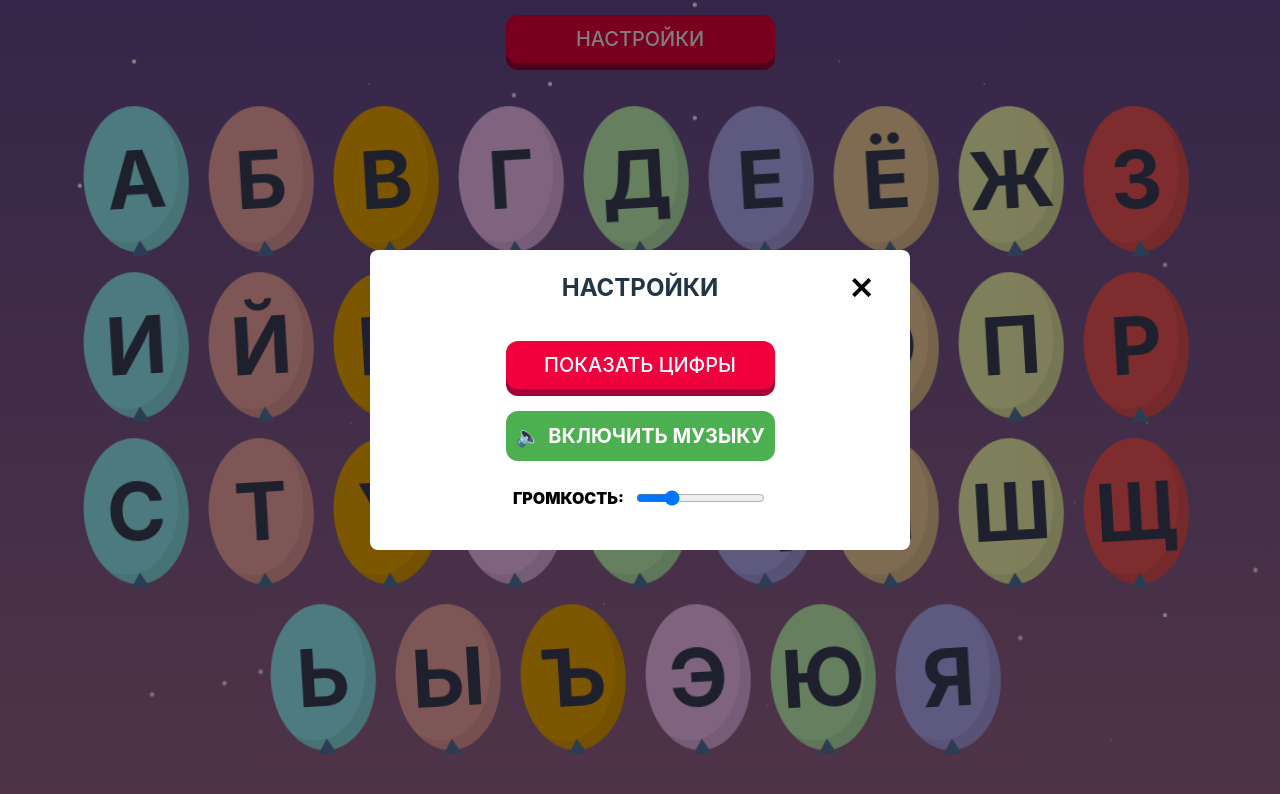
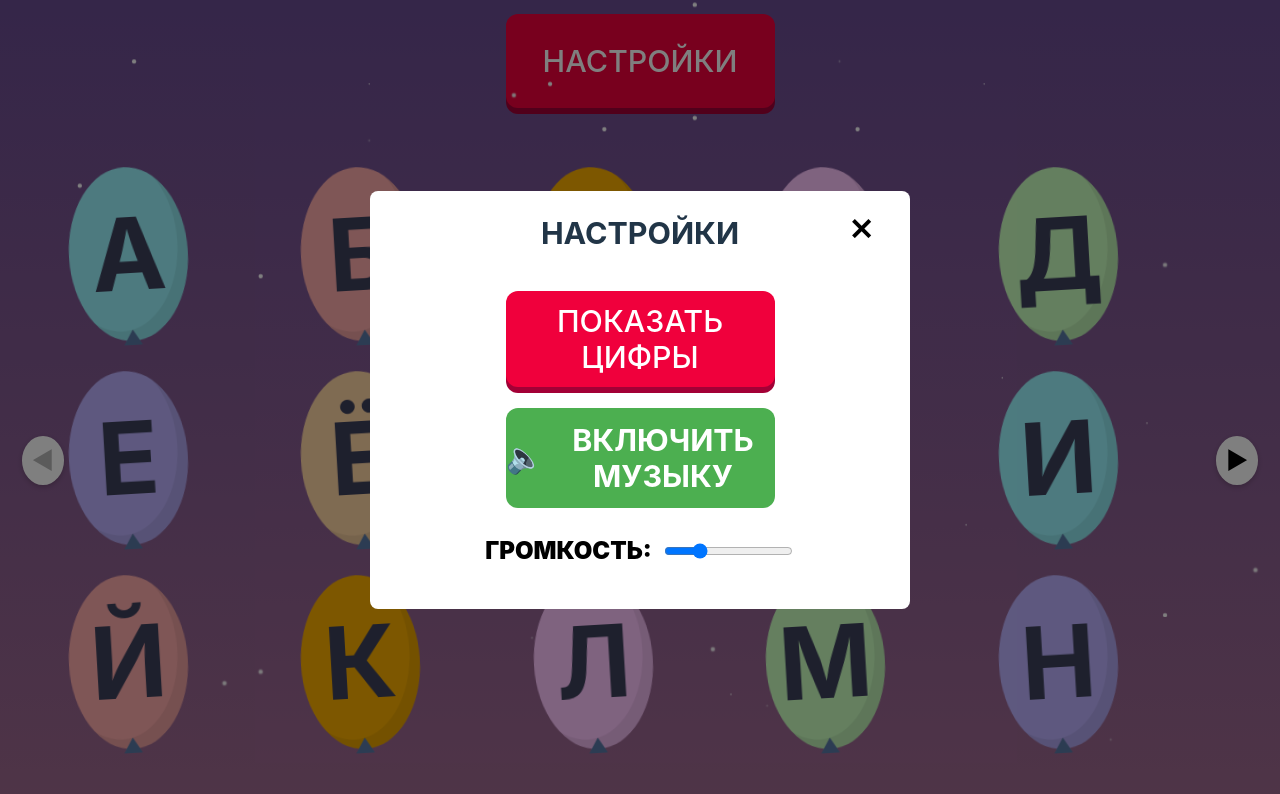
Before and after one commit to Oleg-twice/balloon, a React (Vite) app: page / in a window 1280 px wide. Both pictures are taken after a click on the button "НАСТРОЙКИ". Shown: the top 794 px of the page. Built offline with nearby package versions, Linux system fonts and the light colour scheme.

Commit message:
add slider

```diff
--- a/src/App.css
+++ b/src/App.css
@@ -2,7 +2,7 @@
   flex-wrap: wrap;
   display: flex;
   justify-content: center;
-  padding: 80px 20px 20px 20px;
+  padding: 140px 20px 20px 20px;
 }
 
 .main-buttons-container {
@@ -107,10 +107,10 @@
 }
 
 @media screen and (orientation:landscape) {
-  .numbers {
+  /* .numbers {
     display: grid;
     grid-template-columns: repeat(5, 1fr);
     justify-content: center;
     align-items: center;
-  }
+  } */
 }
--- a/src/App.tsx
+++ b/src/App.tsx
@@ -1,4 +1,4 @@
-import { useCallback, useRef, useState } from 'react';
+import { useCallback, useMemo, useRef, useState } from 'react';
 import './App.css';
 import { Button } from './components/Button';
 import { usePreventResizeOnTouch } from './hooks/usePreventResizeOnTouch';
@@ -6,7 +6,8 @@ import { useModal } from './hooks/useModal';
 import SettingsModal from './components/SettingsModal';
 import { useMusicContext } from './context/MusicContext/hooks';
 import { lettersList, numbersList } from './handlers';
-import BallonsList from './components/BallonsList';
+import Slider from './components/Slider';
+import { useMediaQuery } from './hooks/useMediaQuery';
 
 function App() {
   const [isNumbers, setIsNumbers] = useState(false);
@@ -19,6 +20,8 @@ function App() {
 
   const { isOpen, openPopup, closePopup } = useModal();
   const { audioRef } = useMusicContext();
+
+  // TODO: Put this logic in separate hook
   const voiceRef = useRef<HTMLAudioElement | null>(null);
 
   const handleSayOnClick = useCallback((letter: string) => {
@@ -27,6 +30,28 @@ function App() {
     voiceRef.current.src = `${import.meta.env.BASE_URL}${isNumbers ? 'numbers' : 'letters'}/${letter}.mp3`;
     voiceRef.current.play();
   }, [isNumbers]);
+
+  const [isMobile, , , isLandscape] = useMediaQuery();
+
+  const columns = useMemo(() => {
+    if (isMobile) {
+      if (isLandscape) {
+        return 2;
+      }
+
+      return 1;
+    }
+
+    if (!isLandscape) {
+      if (isNumbers) {
+        return 3
+      }
+
+      return 4;
+    }
+
+    return isNumbers ? 4 : 5;
+  }, [isLandscape, isMobile, isNumbers]);
 
   return (
     <div className={`container ${isNumbers ? 'numbers' : ''}`} translate="no">
@@ -47,7 +72,14 @@ function App() {
         />
       </div>
       <div className="main" />
-      <BallonsList type={isNumbers ? 'round' : ''} list={isNumbers ? numbersList : lettersList} handleSayOnClick={handleSayOnClick} />
+      <Slider
+        items={isNumbers ? numbersList : lettersList}
+        handleSayOnClick={handleSayOnClick}
+        ballonListType={isNumbers ? 'round' : ''}
+        columns={columns}
+        visibleCount={isNumbers ? 10 : 15}
+      />
+
     </div>
   );
 }
--- a/src/components/Balloon.css
+++ b/src/components/Balloon.css
@@ -99,11 +99,11 @@
   transform-origin: bottom center;
   justify-content: center;
   align-items: center;
-  font-size: 80px;
+  font-size: 100px;
   font-weight: bolder;
   color: var(--main-text-color);
-  width: 105px;
-  height: 146px;
+  width: 119px;
+  height: 174px;
 }
 
 @keyframes balloons {
@@ -135,11 +135,6 @@
 }
 
 @media (max-width: 1024px) {
-  .balloon {
-    width: 90px;
-    height: 105px;
-  }
-
   .round {
     width: 185px;
     height: 185px;
--- a/src/components/Button.css
+++ b/src/components/Button.css
@@ -1,5 +1,4 @@
 .button {
-    height: 50px;
     width: 269px;
     background: hsl(340deg 100% 32%);
     border: none;
@@ -10,13 +9,16 @@
 }
 
 .text-holder {
-    display: block;
+    display: flex;
     padding: 12px 30px;
     border-radius: 12px;
-    font-size: 1.25rem;
+    font-size: 1.9rem;
     background: hsl(345deg 100% 47%);
     color: white;
     transform: translateY(-6px);
+    min-height: 70px;
+    justify-content: center;
+    align-items: center;
 }
 
 button:active .text-holder {
--- a/src/components/Modal.css
+++ b/src/components/Modal.css
@@ -27,6 +27,7 @@
 
 .modal-content h2 {
     margin: 0 0 25px 0;
+    font-size: 1.9rem;
 }
 
 .modal-close {
--- a/src/components/MusicToggle.css
+++ b/src/components/MusicToggle.css
@@ -16,9 +16,13 @@
     transition: all 0.3s ease;
     padding: 12px 0;
     border-radius: 12px;
-    font-size: 1.25rem;
+    font-size: 1.9rem;
     height: 50px;
     width: 269px;
+    display: flex;
+    justify-content: center;
+    align-items: center;
+    min-height: 100px;
 }
 
 .toggle-button:hover {
--- /dev/null
+++ b/src/components/Slider.css
@@ -0,0 +1,50 @@
+.slider {
+  display: flex;
+  align-items: center;
+  justify-content: center;
+  position: relative;
+  width: 100vw;
+  height: 80vh;
+  overflow: hidden;
+}
+
+.viewport {
+  /* padding-top: 50px; */
+  width: 90vw;
+  overflow: hidden;
+  /* height: 100vh; */
+}
+
+.track {
+  display: flex;
+  transition: transform 0.8s ease-in-out;
+}
+
+.slide {
+  display: grid;
+  /* grid-template-columns: repeat(5, 1fr);
+  grid-template-rows: repeat(2, 1fr); */
+  gap: 10px;
+  width: 100%;
+  flex-shrink: 0;
+}
+
+.item {
+  background: gold;
+  display: flex;
+  align-items: center;
+  justify-content: center;
+  font-size: 24px;
+  border-radius: 50%;
+  height: 80px;
+}
+
+.arrow {
+  background: white;
+  border: none;
+  font-size: 24px;
+  cursor: pointer;
+  padding: 10px;
+  border-radius: 50%;
+  box-shadow: 0px 2px 5px rgba(0, 0, 0, 0.2);
+}
--- /dev/null
+++ b/src/components/Slider.tsx
@@ -0,0 +1,89 @@
+import React, { useState, memo, useMemo, useCallback, useRef } from "react";
+import './Slider.css';
+import BallonsList from "./BallonsList";
+
+interface SliderProps {
+    items: string[];
+    visibleCount?: number;
+    ballonListType: string;
+    handleSayOnClick: (arg: string) => void;
+    columns?: number;
+}
+
+export const Slider: React.FC<SliderProps> = ({
+    items = [],
+    visibleCount = 10,
+    ballonListType,
+    handleSayOnClick,
+    columns = 5
+}) => {
+    const [currentIndex, setCurrentIndex] = useState(0);
+    const itemsPerSlide = visibleCount;
+    const maxIndex = Math.max(0, Math.ceil(items.length / itemsPerSlide) - 1);
+
+    // TODO: Put this logic in separate hook
+    const soundRef = useRef<HTMLAudioElement | null>(null);
+
+    const handleSound = useCallback(() => {
+        if (!soundRef?.current) return;
+
+        soundRef.current.src = `${import.meta.env.BASE_URL}/missle.mp3`;
+        soundRef.current.play();
+    }, []);
+
+    const nextSlide = () => {
+        if (currentIndex < maxIndex) {
+            setCurrentIndex((prev) => prev + 1);
+            handleSound();
+        }
+    };
+
+    const prevSlide = () => {
+        if (currentIndex > 0) {
+            setCurrentIndex((prev) => prev - 1);
+            handleSound();
+        }
+    };
+
+    const list = useMemo(() => Array.from({ length: maxIndex + 1 }, (_, index) => {
+        const start = index * itemsPerSlide;
+        const end = start + itemsPerSlide;
+        return (
+            <div
+                key={index}
+                className="slide"
+                style={{
+                    gridTemplateColumns: `repeat(${columns}, 1fr)`,
+                }}
+            >
+                <BallonsList type={ballonListType} list={items.slice(start, end)} handleSayOnClick={handleSayOnClick} />
+            </div>
+        );
+    }), [ballonListType, columns, handleSayOnClick, items, itemsPerSlide, maxIndex])
+
+    return (
+        <div className="slider">
+            <audio ref={soundRef} />
+            <button className="arrow" onClick={prevSlide} disabled={currentIndex < 1}>
+                ◀
+            </button>
+
+            <div className="viewport">
+                <div
+                    className="track"
+                    style={{
+                        transform: `translateX(${-currentIndex * 100}%)`,
+                    }}
+                >
+                    {list}
+                </div>
+            </div>
+
+            <button className="arrow" onClick={nextSlide} disabled={currentIndex >= maxIndex}>
+                ▶
+            </button>
+        </div>
+    );
+};
+
+export default memo(Slider);
--- a/src/components/VolumeControl.css
+++ b/src/components/VolumeControl.css
@@ -11,3 +11,7 @@
 .volumeControl input[type="range"] {
     width: 100%;
 }
+
+.volume {
+    font-size: 1.5rem;
+}
--- a/src/components/VolumeControl.tsx
+++ b/src/components/VolumeControl.tsx
@@ -13,7 +13,7 @@ const VolumeControl: React.FC<VolumeControlProps> = ({ volume, onVolumeChange })
 
   return (
     <div className="volumeControl">
-      <label htmlFor="volume">ГРОМКОСТЬ:</label>
+      <label className="volume" htmlFor="volume">ГРОМКОСТЬ:</label>
       <input
         id="volume"
         type="range"
--- a/src/handlers/index.ts
+++ b/src/handlers/index.ts
@@ -31,7 +31,7 @@ export const getColor = () => {
 };
 
 export const lettersList = 'АБВГДЕЁЖЗИЙКЛМНОПРСТУФХЦЧШЩЬЫЪЭЮЯ'.split('');
-export const numbersList = ['1', '2', '3', '4', '5', '6', '7', '8', '9', '10'];
+export const numbersList = ['1', '2', '3', '4', '5', '6', '7', '8', '9', '10', '11', '12', '13', '14', '15', '16', '17', '18', '19', '20'];
 
 type FunctionType<DType> = (data: DType) => DType;
 
--- /dev/null
+++ b/src/hooks/useMediaQuery.ts
@@ -0,0 +1,37 @@
+import { useLayoutEffect, useCallback, useState, useMemo } from "react";
+
+const initialQueriesList = [
+    '(max-width: 766px)', // Mobile
+    '(min-width: 767px) and (max-width: 1199px)', // Tablet
+    '(min-width: 1200px)', // Desktop
+    '(orientation: landscape)', // Landscape orientation
+];
+
+export const useMediaQuery = (queries?: string[]) => {
+    const currentQueries = queries?.length ? queries : initialQueriesList;
+    const mediaQueriesList = useMemo(
+        () => currentQueries.map((query) => matchMedia(query)),
+        [currentQueries]
+    );
+
+    const getMatchesList = useCallback(
+        () => mediaQueriesList.map((o) => o.matches),
+        [mediaQueriesList]
+    );
+
+    const [values, setValues] = useState(getMatchesList());
+
+    const handler = useCallback(
+        () => setValues(getMatchesList()),
+        [getMatchesList],
+    );
+
+    useLayoutEffect(() => {
+        mediaQueriesList.forEach((query) => query?.addEventListener('change', handler));
+
+        return () => mediaQueriesList.forEach((query) => query?.removeEventListener('change', handler));
+        // eslint-disable-next-line react-hooks/exhaustive-deps
+    }, []);
+
+    return values;
+}
```
Also changed, not shown: 1 other file (tests, documents, lock files or other folders).
